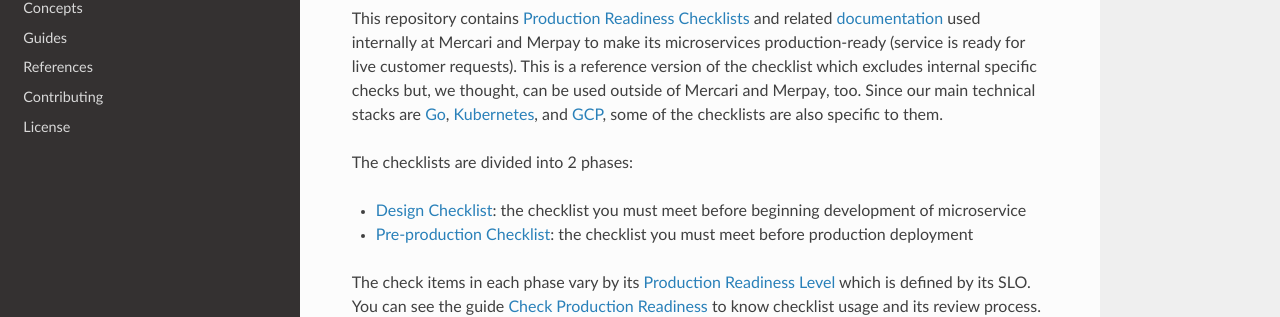
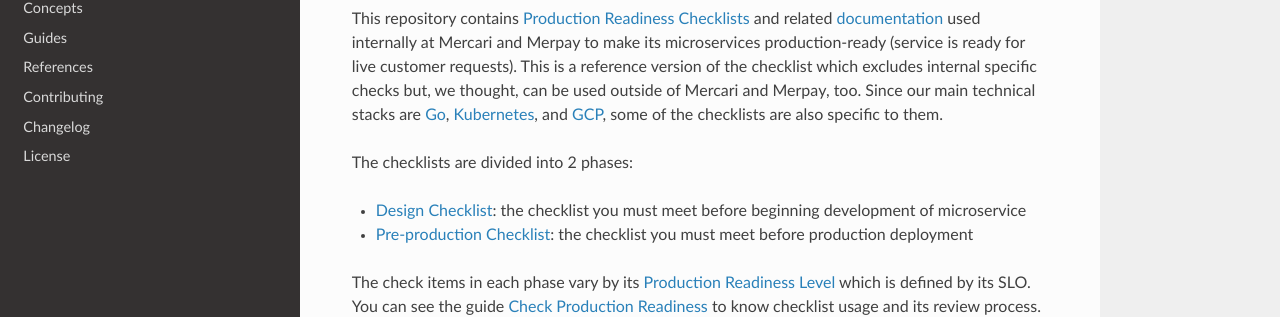
Before and after one commit to mercari/production-readiness-checklist, a Sphinx documentation site: the page built from docs/source/index.md, in a window 1280 px wide. Shown: the part 153-470 px from the top of the page. Built offline with Sphinx 7.4.7 and the Read the Docs theme 2.0.0, drawn with Linux system fonts in a browser that asks for light colours.

Commit message:
:bento: Include changelog in index

````diff
--- /dev/null
+++ b/docs/source/changelog.rst
@@ -0,0 +1,6 @@
+Changelog
+=========
+
+.. note::
+    Find the official GitHub changelog here_.
+.. _here: https://github.com/mercari/production-readiness-checklist/releases/
--- a/docs/source/index.md
+++ b/docs/source/index.md
@@ -7,5 +7,6 @@
    :maxdepth: 1
 
    contributing
+   changelog
    license
 ```
````
